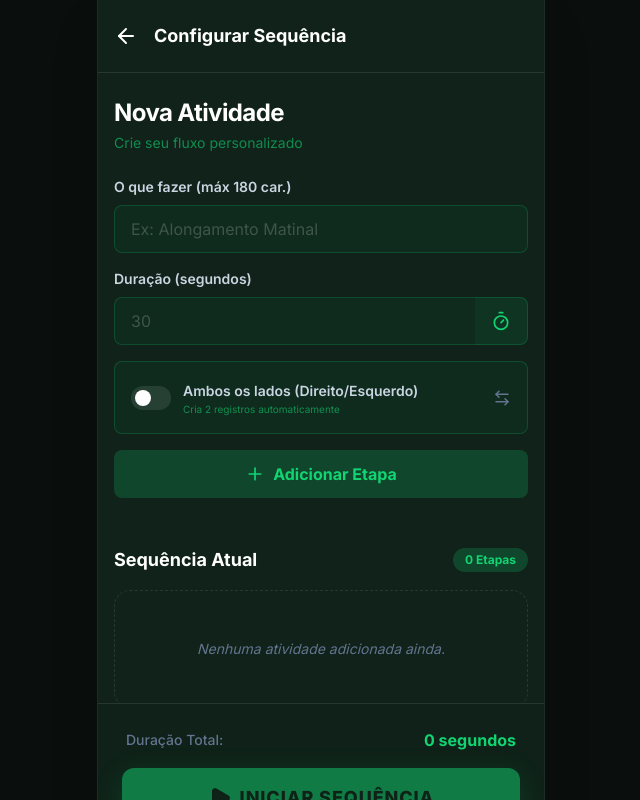
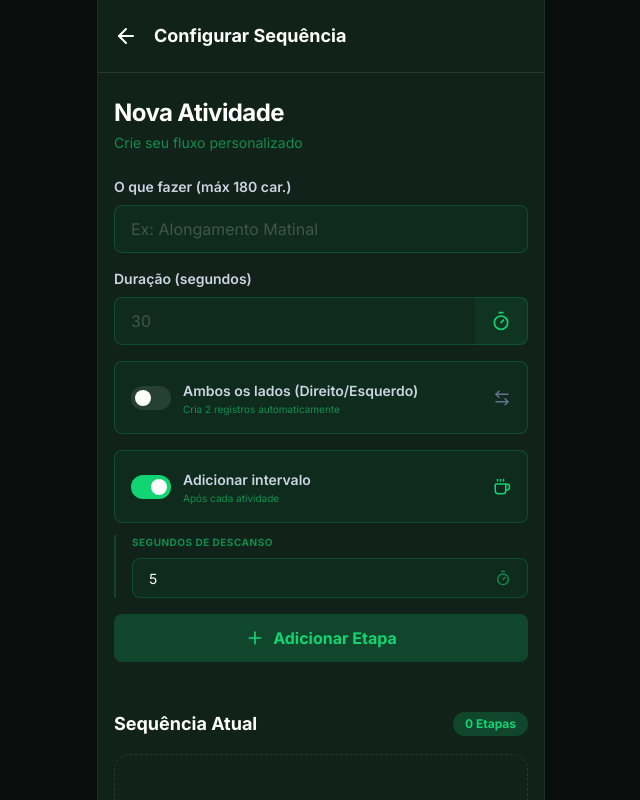
Before and after one commit to charines/crontask, a React (Vite) app: page / in a window 1280 px wide. Both pictures are taken after a click on the button "COMEÇAR AGORA". Shown: the top 800 px of the page, without its empty margins (319-959 px from the left). Built offline with nearby package versions, Linux system fonts and the light colour scheme.

Commit message:
feat: implement customizable break intervals between activities with dedicated UI and styling

```diff
--- a/src/App.jsx
+++ b/src/App.jsx
@@ -22,27 +22,54 @@ export default function App() {
     localStorage.setItem(STORAGE_KEY, JSON.stringify(activities));
   }, [activities]);
 
-  const addActivity = (name, durationSeconds, bothSides = false) => {
+  const addActivity = (name, durationSeconds, bothSides = false, addInterval = false, intervalSeconds = 5) => {
+    const list = [];
+    const duration = parseFloat(durationSeconds);
+    const breakDuration = parseFloat(intervalSeconds);
+
     if (bothSides) {
-      const rightSide = {
+      list.push({
         id: `${Date.now()}-r`,
         name: `${name} (Direito)`,
-        durationSeconds: parseFloat(durationSeconds)
-      };
-      const leftSide = {
+        durationSeconds: duration
+      });
+      if (addInterval) {
+        list.push({
+          id: `${Date.now()}-ri`,
+          name: `Descanso`,
+          durationSeconds: breakDuration,
+          isBreak: true
+        });
+      }
+      list.push({
         id: `${Date.now()}-l`,
         name: `${name} (Esquerdo)`,
-        durationSeconds: parseFloat(durationSeconds)
-      };
-      setActivities(prev => [...prev, rightSide, leftSide]);
+        durationSeconds: duration
+      });
+      if (addInterval) {
+        list.push({
+          id: `${Date.now()}-li`,
+          name: `Descanso`,
+          durationSeconds: breakDuration,
+          isBreak: true
+        });
+      }
     } else {
-      const newActivity = {
+      list.push({
         id: `${Date.now()}-${Math.random().toString(36).substr(2, 9)}`,
         name,
-        durationSeconds: parseFloat(durationSeconds)
-      };
-      setActivities(prev => [...prev, newActivity]);
+        durationSeconds: duration
+      });
+      if (addInterval) {
+        list.push({
+          id: `${Date.now()}-i`,
+          name: `Descanso`,
+          durationSeconds: breakDuration,
+          isBreak: true
+        });
+      }
     }
+    setActivities(prev => [...prev, ...list]);
   };
 
   const deleteActivity = (id) => {
--- a/src/pages/ConfigPage.jsx
+++ b/src/pages/ConfigPage.jsx
@@ -8,21 +8,34 @@ import {
   Play,
   ArrowUp,
   ArrowDown,
-  ArrowLeftRight
+  ArrowLeftRight,
+  Coffee
 } from 'lucide-react';
 
 export default function ConfigPage({ activities, onAdd, onDelete, onMove, onClear, onStart, onBack }) {
   const [name, setName] = useState('');
   const [duration, setDuration] = useState('');
   const [bothSides, setBothSides] = useState(false);
+  const [addInterval, setAddInterval] = useState(() => {
+    const saved = localStorage.getItem('crontask_add_interval');
+    return saved !== null ? JSON.parse(saved) : true;
+  });
+  const [intervalDuration, setIntervalDuration] = useState(() => {
+    const saved = localStorage.getItem('crontask_interval_duration');
+    return saved !== null ? JSON.parse(saved) : '5';
+  });
 
   const handleSubmit = (e) => {
     e.preventDefault();
     if (!name || !duration) return;
-    onAdd(name, duration, bothSides);
+    onAdd(name, duration, bothSides, addInterval, intervalDuration);
     setName('');
     setDuration('');
     setBothSides(false);
+
+    // Persist settings
+    localStorage.setItem('crontask_add_interval', JSON.stringify(addInterval));
+    localStorage.setItem('crontask_interval_duration', JSON.stringify(intervalDuration));
   };
 
   const totalTime = Math.round(activities.reduce((acc, curr) => acc + curr.durationSeconds, 0));
@@ -99,6 +112,46 @@ export default function ConfigPage({ activities, onAdd, onDelete, onMove, onClea
             <ArrowLeftRight size={18} className={bothSides ? 'text-primary' : 'text-slate-500'} />
           </div>
 
+          <div className="space-y-3">
+            <div className="flex items-center gap-3 p-4 rounded-lg border border-primary/20 bg-primary/5 cursor-pointer select-none transition-all hover:bg-primary/10" onClick={() => setAddInterval(!addInterval)}>
+              <div className={`w-10 h-6 rounded-full transition-colors relative ${addInterval ? 'bg-primary' : 'bg-white/10'}`}>
+                <div className={`absolute top-1 w-4 h-4 rounded-full bg-white transition-all ${addInterval ? 'left-5' : 'left-1'}`} />
+              </div>
+              <div className="flex-1">
+                <span className="text-sm font-semibold text-slate-300">Adicionar intervalo</span>
+                <p className="text-[10px] text-primary/60">Após cada atividade</p>
+              </div>
+              <Coffee size={18} className={addInterval ? 'text-primary' : 'text-slate-500'} />
+            </div>
+
+            {addInterval && (
+              <motion.div
+                initial={{ opacity: 0, height: 0 }}
+                animate={{ opacity: 1, height: 'auto' }}
+                className="flex flex-col gap-2 pl-4 border-l-2 border-primary/20"
+              >
+                <label className="text-[10px] font-bold uppercase tracking-wider text-primary/60">Segundos de descanso</label>
+                <div className="flex">
+                  <input
+                    className="flex-1 rounded-l-lg border border-primary/20 bg-primary/5 text-white focus:border-primary focus:ring-1 focus:ring-primary h-10 px-4 border-r-0 outline-none placeholder:text-white/20 text-sm"
+                    placeholder="5"
+                    type="number"
+                    step="1"
+                    min="1"
+                    value={intervalDuration}
+                    onChange={(e) => {
+                      setIntervalDuration(e.target.value);
+                      localStorage.setItem('crontask_interval_duration', JSON.stringify(e.target.value));
+                    }}
+                  />
+                  <div className="flex items-center px-4 bg-primary/5 border border-l-0 border-primary/20 rounded-r-lg text-primary/60">
+                    <Timer size={16} />
+                  </div>
+                </div>
+              </motion.div>
+            )}
+          </div>
+
           <button
             type="submit"
             className="w-full bg-primary/20 hover:bg-primary/30 text-primary font-bold py-3 rounded-lg flex items-center justify-center gap-2 transition-all mt-2 active:scale-[0.98]"
@@ -123,11 +176,21 @@ export default function ConfigPage({ activities, onAdd, onDelete, onMove, onClea
                 initial={{ opacity: 0, y: 10 }}
                 animate={{ opacity: 1, y: 0 }}
                 key={activity.id}
-                className="flex items-center gap-3 p-4 rounded-xl bg-primary/5 border border-primary/10 hover:border-primary/30 transition-colors group"
+                className={`flex items-center gap-3 p-4 rounded-xl border transition-colors group ${
+                  activity.isBreak
+                    ? 'bg-amber-500/5 border-amber-500/20'
+                    : 'bg-primary/5 border-primary/10 hover:border-primary/30'
+                }`}
               >
-                <div className="flex-shrink-0 w-8 h-8 rounded-full bg-primary/20 flex items-center justify-center text-primary font-bold text-xs">{index + 1}</div>
+                <div className={`flex-shrink-0 w-8 h-8 rounded-full flex items-center justify-center font-bold text-xs ${
+                  activity.isBreak
+                    ? 'bg-amber-500/20 text-amber-500'
+                    : 'bg-primary/20 text-primary'
+                }`}>
+                  {activity.isBreak ? <Coffee size={14} /> : index + 1}
+                </div>
                 <div className="flex-1 min-w-0">
-                  <h4 className="font-semibold text-sm truncate">{activity.name}</h4>
+                  <h4 className={`font-semibold text-sm truncate ${activity.isBreak ? 'text-amber-500' : ''}`}>{activity.name}</h4>
                   <p className="text-[10px] text-slate-400 font-medium uppercase tracking-wider">{activity.durationSeconds} segundos</p>
                 </div>
                 <div className="flex items-center gap-1">
--- a/src/pages/TimerPage.jsx
+++ b/src/pages/TimerPage.jsx
@@ -6,12 +6,14 @@ import {
   SkipBack,
   Pause,
   Play,
-  ChevronRight
+  ChevronRight,
+  Coffee
 } from 'lucide-react';
 
 export default function TimerPage({ activities, currentIndex, timeLeft, isActive, setIsActive, isPreStart, onClose, onSkip }) {
   const currentActivity = currentIndex === -1 ? { name: "Prepare-se!", durationSeconds: 5 } : activities[currentIndex];
   const nextActivity = currentIndex < activities.length - 1 ? activities[currentIndex + 1] : null;
+  const isBreak = currentActivity.isBreak || currentIndex === -1;
 
   const totalSecondsForCircle = isPreStart ? 5 : currentActivity.durationSeconds;
   const progress = (timeLeft / totalSecondsForCircle) * 100;
@@ -65,7 +67,7 @@ export default function TimerPage({ activities, currentIndex, timeLeft, isActive
               strokeWidth="6"
             />
             <motion.circle
-              className="text-primary"
+              className={isBreak ? "text-amber-500" : "text-primary"}
               cx="144" cy="144" r="120"
               fill="transparent"
               stroke="currentColor"
@@ -85,7 +87,7 @@ export default function TimerPage({ activities, currentIndex, timeLeft, isActive
             >
               {timeLeft < 60 ? timeLeft : formatTime(timeLeft)}
             </motion.h1>
-            <span className="text-primary font-bold tracking-[0.2em] text-[10px] uppercase mt-2 opacity-80">
+            <span className={`font-bold tracking-[0.2em] text-[10px] uppercase mt-2 opacity-80 ${isBreak ? 'text-amber-500' : 'text-primary'}`}>
               {isPreStart ? 'Segundos para começar' : 'Tempo Restante'}
             </span>
           </div>
@@ -93,7 +95,9 @@ export default function TimerPage({ activities, currentIndex, timeLeft, isActive
 
         {/* Activity Details */}
         <div className="mt-4 text-center w-full px-6">
-          <h4 className="text-primary/60 text-[10px] font-black leading-normal tracking-[0.3em] uppercase mb-1">PROCESSO ATUAL</h4>
+          <h4 className={`${isBreak ? 'text-amber-500/60' : 'text-primary/60'} text-[10px] font-black leading-normal tracking-[0.3em] uppercase mb-1`}>
+            {isBreak ? 'MANTENHA O FOCO' : 'PROCESSO ATUAL'}
+          </h4>
           <h1 className="text-white text-3xl font-extrabold leading-tight tracking-tight break-words">{currentActivity.name}</h1>
         </div>
 
@@ -129,8 +133,10 @@ export default function TimerPage({ activities, currentIndex, timeLeft, isActive
                   <div className="size-2 rounded-full bg-primary animate-pulse" />
                 </div>
                 <div className="flex items-center gap-4">
-                  <div className="size-10 rounded-lg bg-primary/10 flex items-center justify-center text-primary flex-shrink-0">
-                    <SkipForward size={20} />
+                  <div className={`size-10 rounded-lg flex items-center justify-center flex-shrink-0 ${
+                    nextActivity.isBreak ? 'bg-amber-500/10 text-amber-500' : 'bg-primary/10 text-primary'
+                  }`}>
+                    {nextActivity.isBreak ? <Coffee size={20} /> : <SkipForward size={20} />}
                   </div>
                   <div className="flex-1 min-w-0">
                     <h3 className="text-white font-bold text-sm truncate">{nextActivity.name}</h3>
@@ -154,7 +160,11 @@ export default function TimerPage({ activities, currentIndex, timeLeft, isActive
           </button>
           <button
             onClick={() => setIsActive(!isActive)}
-            className="size-20 rounded-full bg-primary flex items-center justify-center text-[#102219] shadow-[0_0_30px_rgba(17,212,115,0.3)] hover:scale-105 active:scale-95 transition-all"
+            className={`size-20 rounded-full flex items-center justify-center text-[#102219] transition-all hover:scale-105 active:scale-95 ${
+              isBreak
+                ? 'bg-amber-500 shadow-[0_0_30px_rgba(245,158,11,0.3)]'
+                : 'bg-primary shadow-[0_0_30px_rgba(17,212,115,0.3)]'
+            }`}
           >
             {isActive ? <Pause size={32} fill="currentColor" /> : <Play size={32} fill="currentColor" />}
           </button>
```
